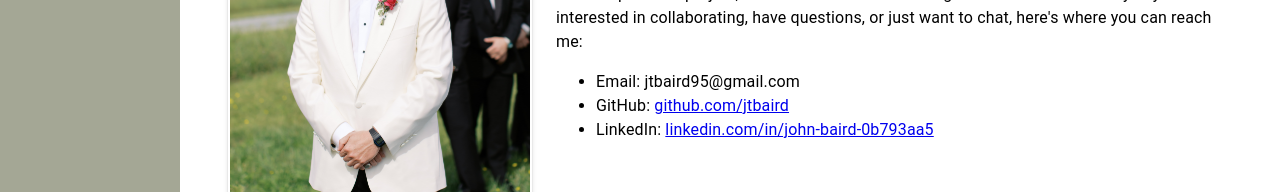
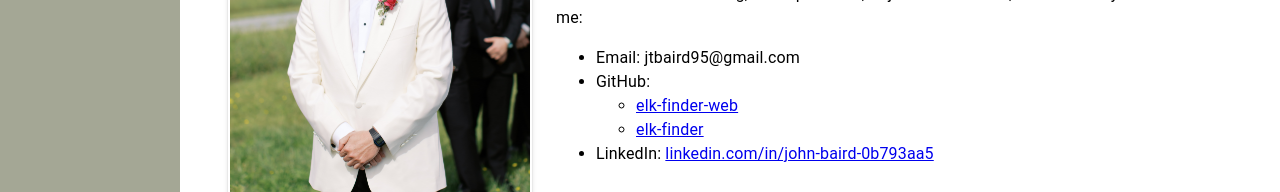
Before and after one commit to jtbaird/elk-finder-web, a React (Create React App) app in the folder frontend/: page /about in a window 1280 px wide. Shown: the part 454-646 px from the top of the page. Built offline with nearby package versions, Linux system fonts and the light colour scheme.

Commit message:
more links

```diff
--- a/frontend/src/pages/About.js
+++ b/frontend/src/pages/About.js
@@ -29,7 +29,11 @@ function About() {
           interested in collaborating, have questions, or just want to chat, here's where you can reach me:
           <ul>
             <li>Email: jtbaird95@gmail.com</li>
-            <li>GitHub: <a href="https://github.com/jtbaird" target="_blank" rel="noopener noreferrer">github.com/jtbaird</a></li>
+            <li>GitHub:</li>
+            <ul>
+                <li><a href="https://github.com/jtbaird/elk-finder-web" target="_blank" rel="noopener noreferrer">elk-finder-web</a></li>
+                <li><a href="https://github.com/jtbaird/elk-finder" target="_blank" rel="noopener noreferrer">elk-finder</a></li>
+            </ul>
             <li>LinkedIn: <a href="www.linkedin.com/in/john-baird-0b793aa5" target="_blank" rel="noopener noreferrer">linkedin.com/in/john-baird-0b793aa5</a></li>
           </ul>
         </Typography>
```
